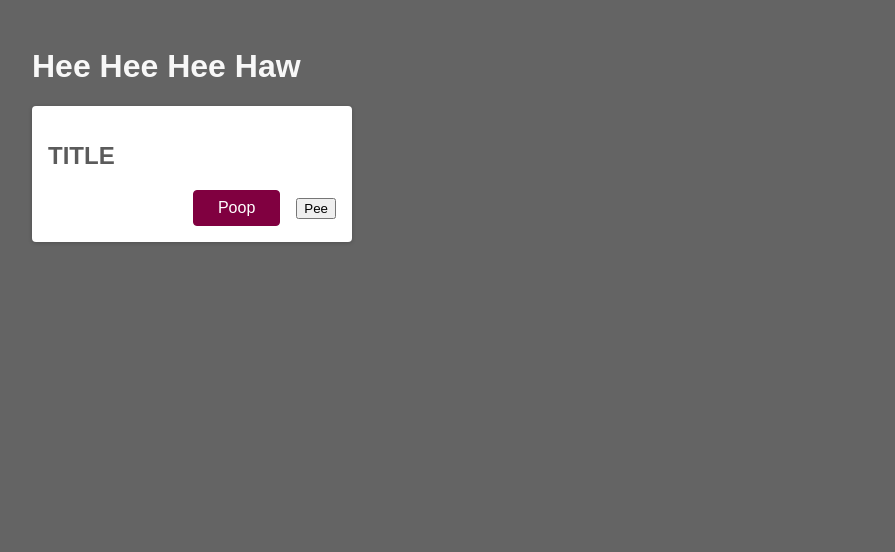
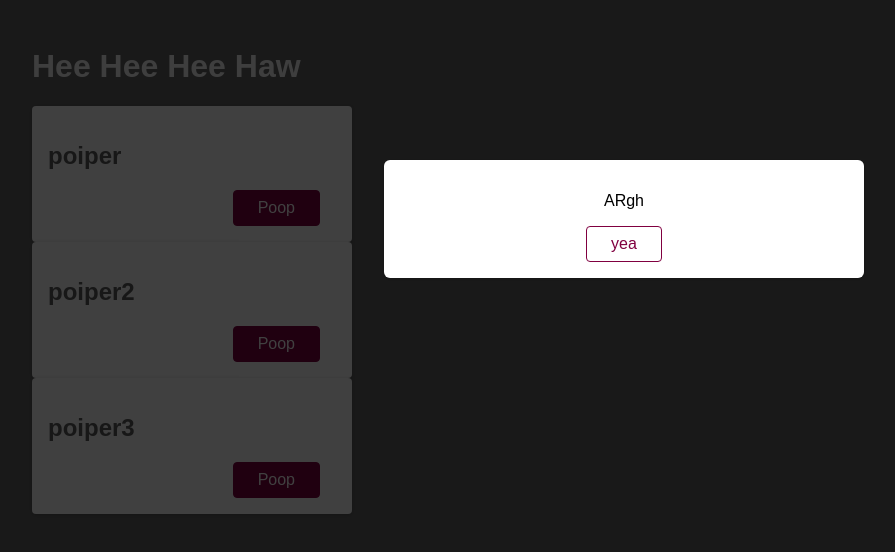
Before and after one commit to Kyle-Meyer/reactDemo, a React (Create React App) app in the folder app/: page / in a window 1280 px wide. Shown: the top 552 px of the page, without its empty margins (16-911 px from the left). Built offline with nearby package versions, Linux system fonts and the light colour scheme.

Commit message:
static preliminary of modal and components

```diff
--- a/app/src/App.js
+++ b/app/src/App.js
@@ -1,11 +1,18 @@
 
 import Card from "./Card";
+import BackDrop from "./components/Backdrop";
+import Modal from "./components/Modal";
+
 //the actual function
 function App() {
   return (
     <div>
       <h1>Hee Hee Hee Haw</h1>
-      <Card/>
+      <Card text='poiper'/>
+      <Card text='poiper2'/>
+      <Card text='poiper3'/>
+      <Modal/>
+      <BackDrop/>
     </div>
   );
 }
--- a/app/src/Card.js
+++ b/app/src/Card.js
@@ -1,14 +1,21 @@
-function Card()
+import Modal from "./components/Modal";
+function Card(props)
 {
+    function buttonDelete() {
+    }
     return(
     <div className='card'>
-        <h2>TITLE</h2>
+        {/*this is how we apply passed in values, note how the props has a .text which we defined over in App.js
+        you also cant do boolean logic in these curly braces, only values*/}
+        <h2>{props.text}</h2>
         <div className='actions'>
-                <button className='btn'>Poop</button>
-                <button>Pee</button>
+                <button className='btn' onClick={buttonDelete}>Poop</button>
         </div>
     </div>
     );
+
+
 }
 
+
 export default Card;
--- /dev/null
+++ b/app/src/components/Backdrop.js
@@ -0,0 +1,6 @@
+function BackDrop(){
+    return(
+        <div className='backdrop'/>
+    );
+}
+export default BackDrop;
--- /dev/null
+++ b/app/src/components/Modal.js
@@ -0,0 +1,13 @@
+import BackDrop from "./Backdrop";
+
+function Modal(props){
+    return(
+        <div className='modal'>
+            <p>ARgh</p>
+            <button className='btn btn--alt'> yea </button>
+        </div>
+
+    );
+}
+
+export default Modal;
```
Also changed, not shown: notes.txt.
